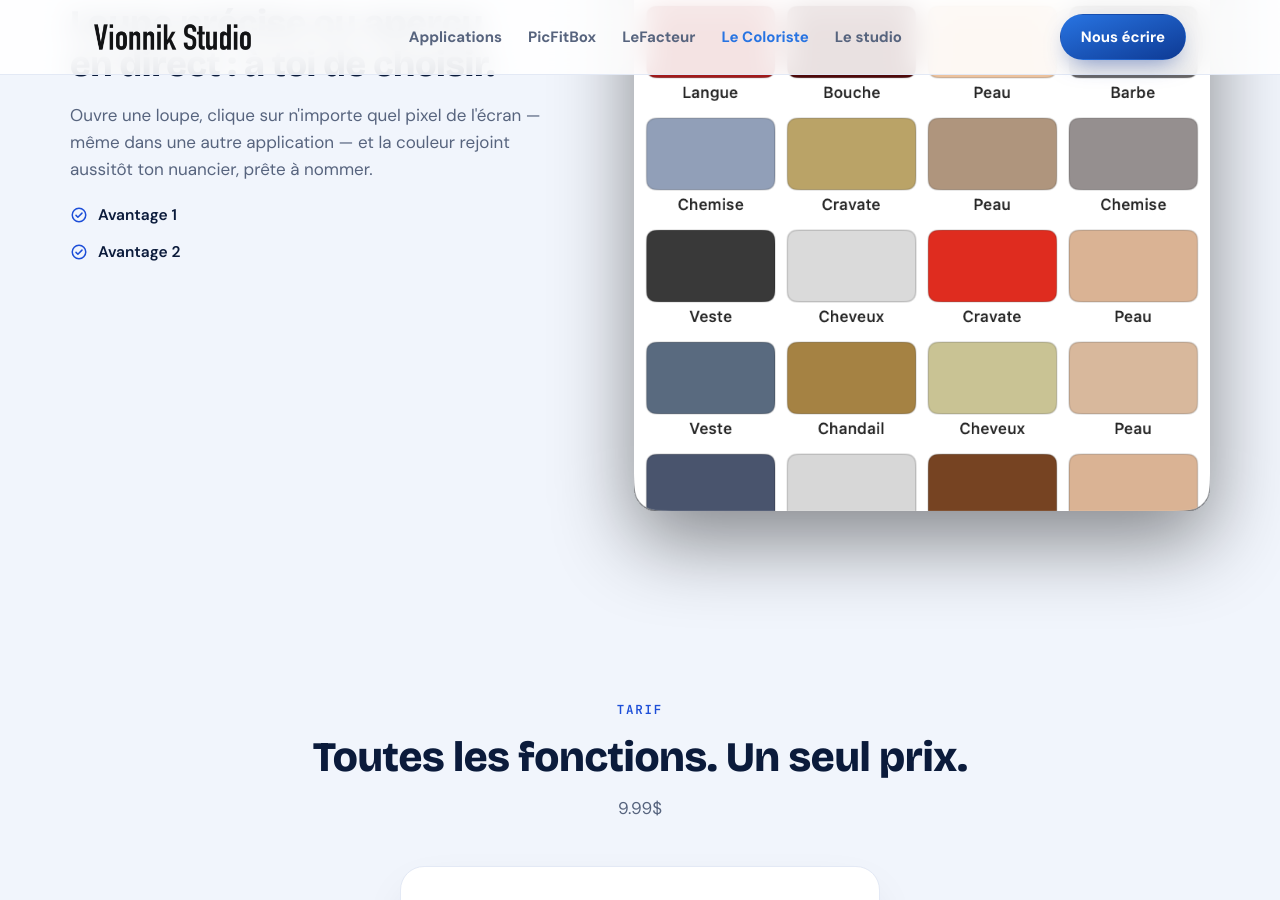
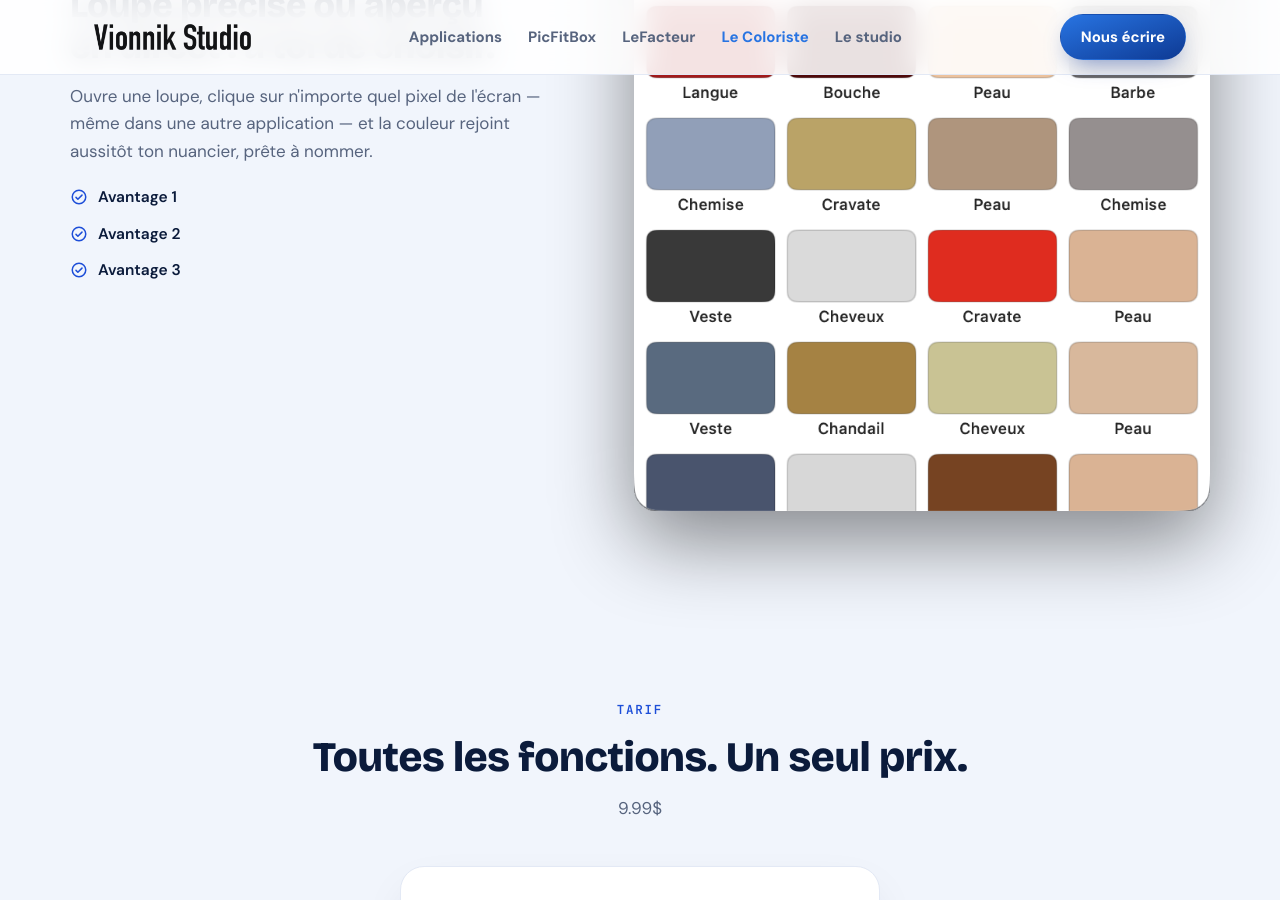
Before and after one commit to vionnikstudio/vionnikstudio.github.io, a Jekyll site: the page built from _produits/le_coloriste.md, in a window 1280 px wide and 900 px high, scrolled down 2111 px. Built offline with Jekyll 4.4.1, drawn with Linux system fonts in a browser that asks for light colours.

Commit message:
Add third advantage to le_coloriste.md

```diff
--- a/_produits/le_coloriste.md
+++ b/_produits/le_coloriste.md
@@ -75,6 +75,7 @@ sections:
     points:
       - "Avantage 1"
       - "Avantage 2"
+      - "Avantage 3"
     image: "capture-2.webp"
     image_texte: "Description de la capture."
 
```
